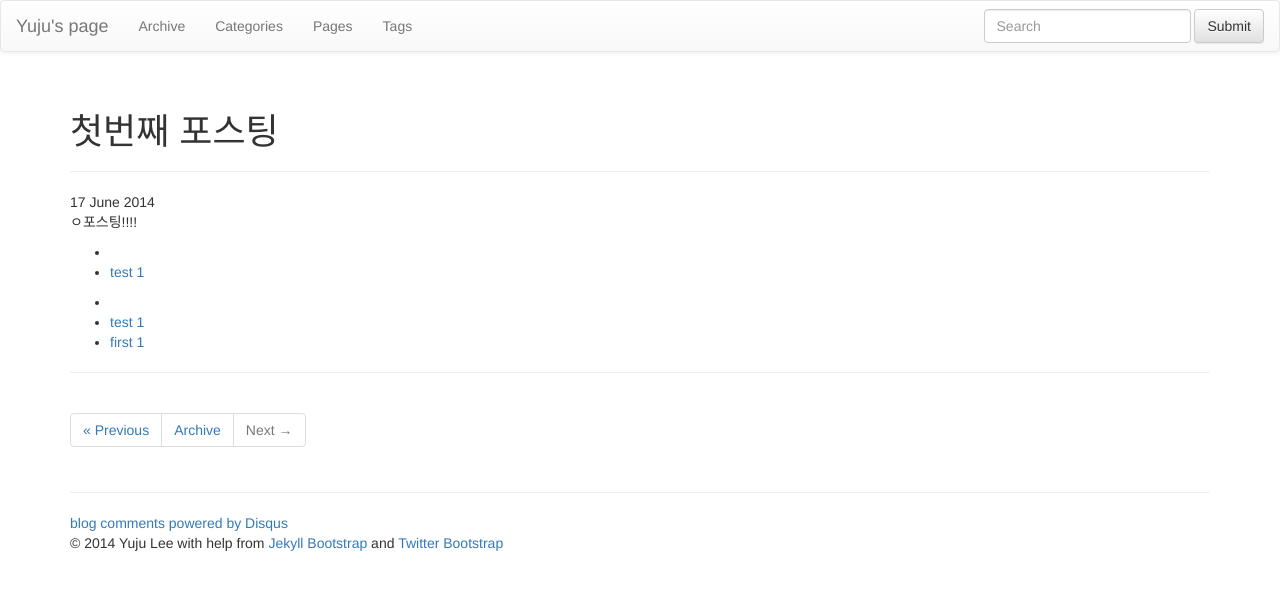
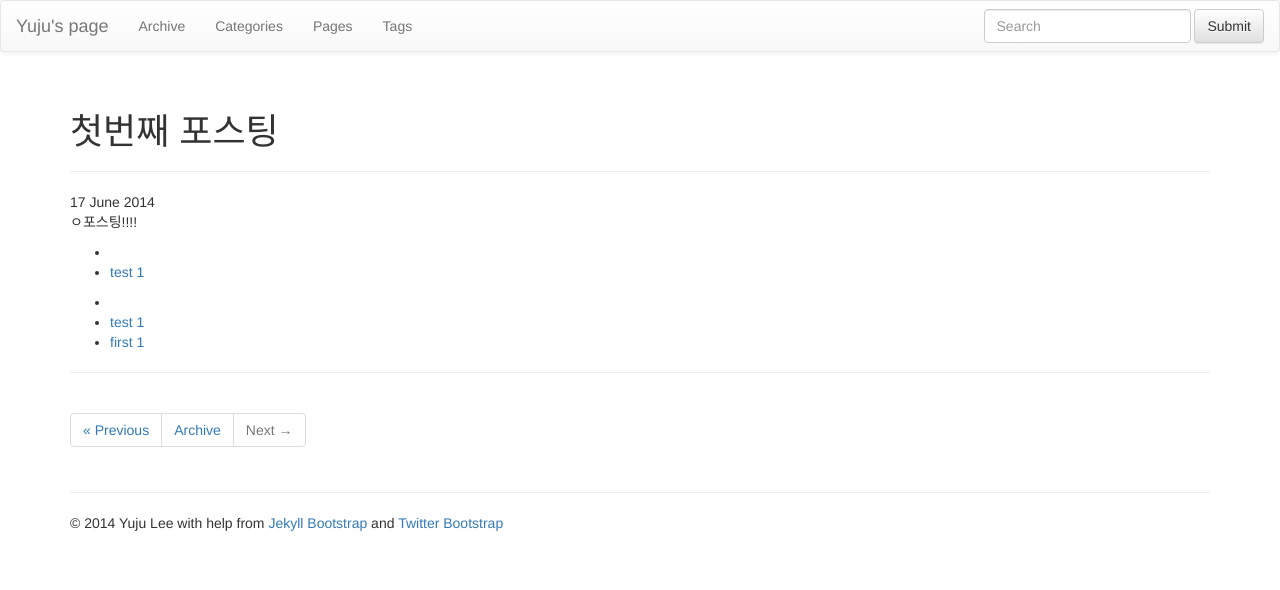
Before and after one commit to onsaemiro8318/onsaemiro8318.github.com, a Jekyll site: the page built from _posts/2014-06-17-first-posting.md, in a window 1280 px wide. Shown: the top 590 px of the page. Built offline with Jekyll 4.4.1, drawn with Linux system fonts in a browser that asks for light colours; nearby versions of some CDN libraries; library files that are not in the unit come from our copies; comment, search, counter and statistics services are not loaded.

Commit message:
comments

```diff
--- a/_config.yml
+++ b/_config.yml
@@ -78,7 +78,7 @@
   # Set 'provider' to false to turn commenting off globally.
   #
   comments :
-    provider : disqus
+    provider : facebook
     disqus :
       short_name : jekyllbootstrap
     livefyre :
```
